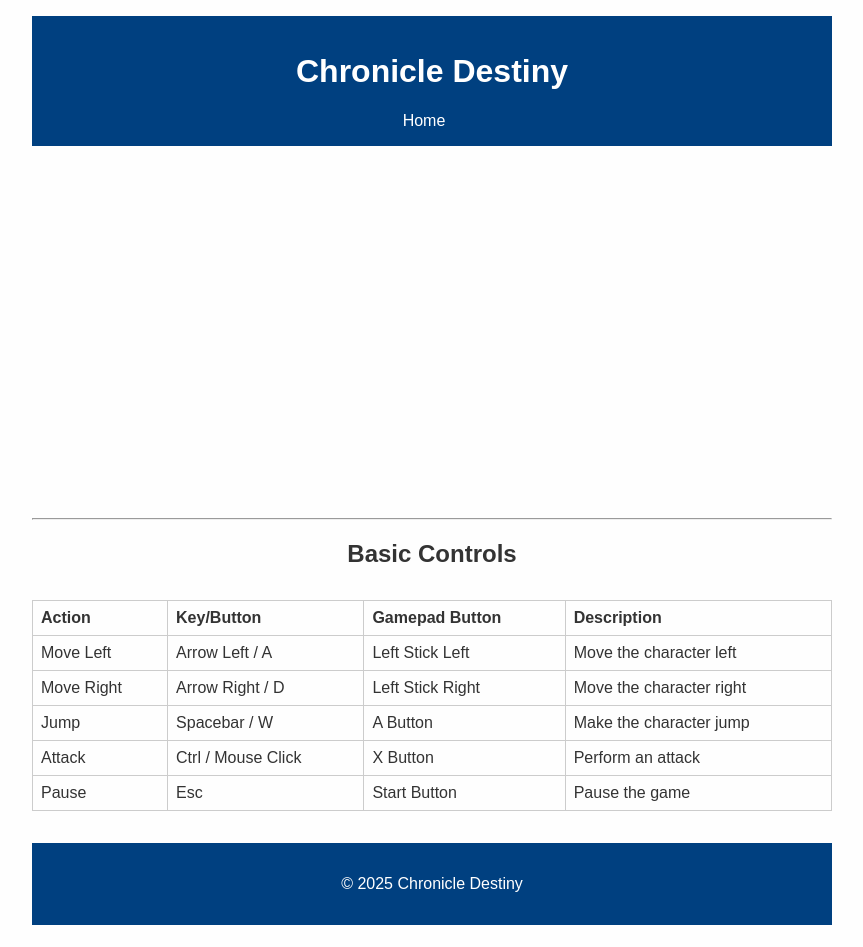
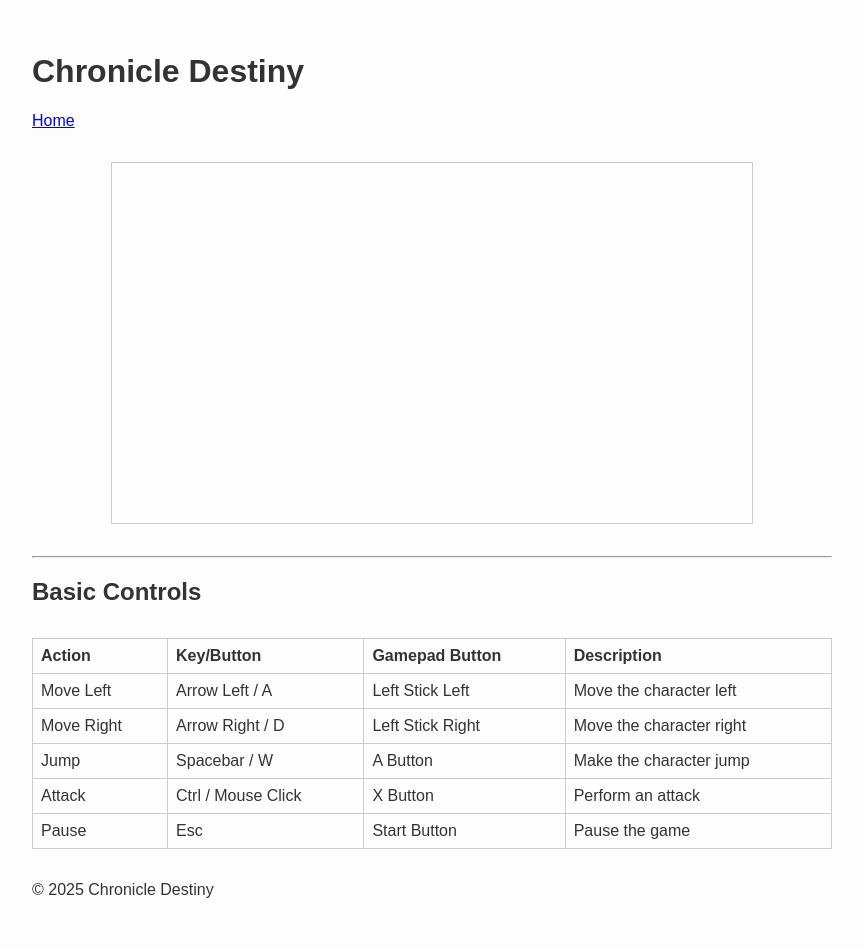
Before and after one commit to zBuLe/Chronicle-Destiny, a Jekyll site: the page built from index.md, in a window 1280 px wide. Shown: the whole page, without its empty margins (208-1071 px from the left). Built offline with Jekyll 4.4.1, drawn with Linux system fonts in a browser that asks for light colours; our own code applies the rules of GitHub Pages for plain Markdown files; a script that is not in the unit is left out.

Commit message:
Refactor CSS styles in style.css for improved layout and design consistency

```diff
--- a/assets/css/style.css
+++ b/assets/css/style.css
@@ -1,40 +1,40 @@
 body {
-  font-family: sans-serif;
   margin: 0;
   padding: 0;
-  background: #fefefe;
+  font-family: sans-serif;
+  background-color: #fdfdfd;
   color: #333;
 }
 
-header, footer {
-  background: #004080;
-  color: white;
-  padding: 1em;
-}
-
-nav a {
-  color: white;
-  margin-right: 1em;
-  text-decoration: none;
-}
-
-
+/* This centers the whole site content */
 .container {
   max-width: 800px;
   margin: 0 auto;
-  padding: 1em;
-  text-align: center;
+  padding: 2em;
 }
 
+/* Optional: make tables look nice */
 table {
-  margin: 2em auto;
   border-collapse: collapse;
   width: 100%;
-  max-width: 100%;
+  margin: 2em 0;
 }
 
-table, th, td {
+th, td {
   border: 1px solid #ccc;
   padding: 0.5em;
   text-align: left;
 }
+
+/* Optional: center the canvas and game wrapper */
+.gm4html5_div_class {
+  display: flex;
+  justify-content: center;
+  margin: 2em 0;
+}
+
+canvas {
+  max-width: 100%;
+  height: auto;
+  border: 1px solid #ccc;
+}
```
